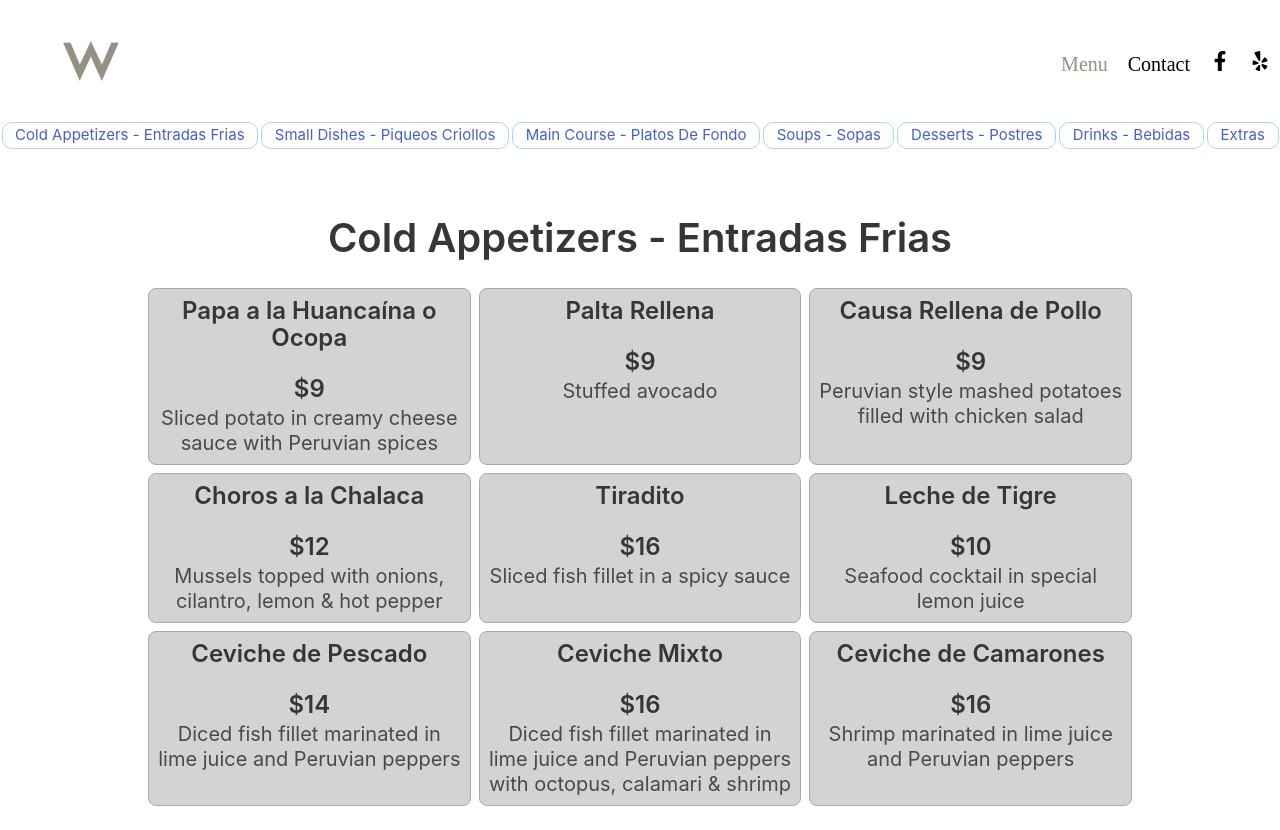
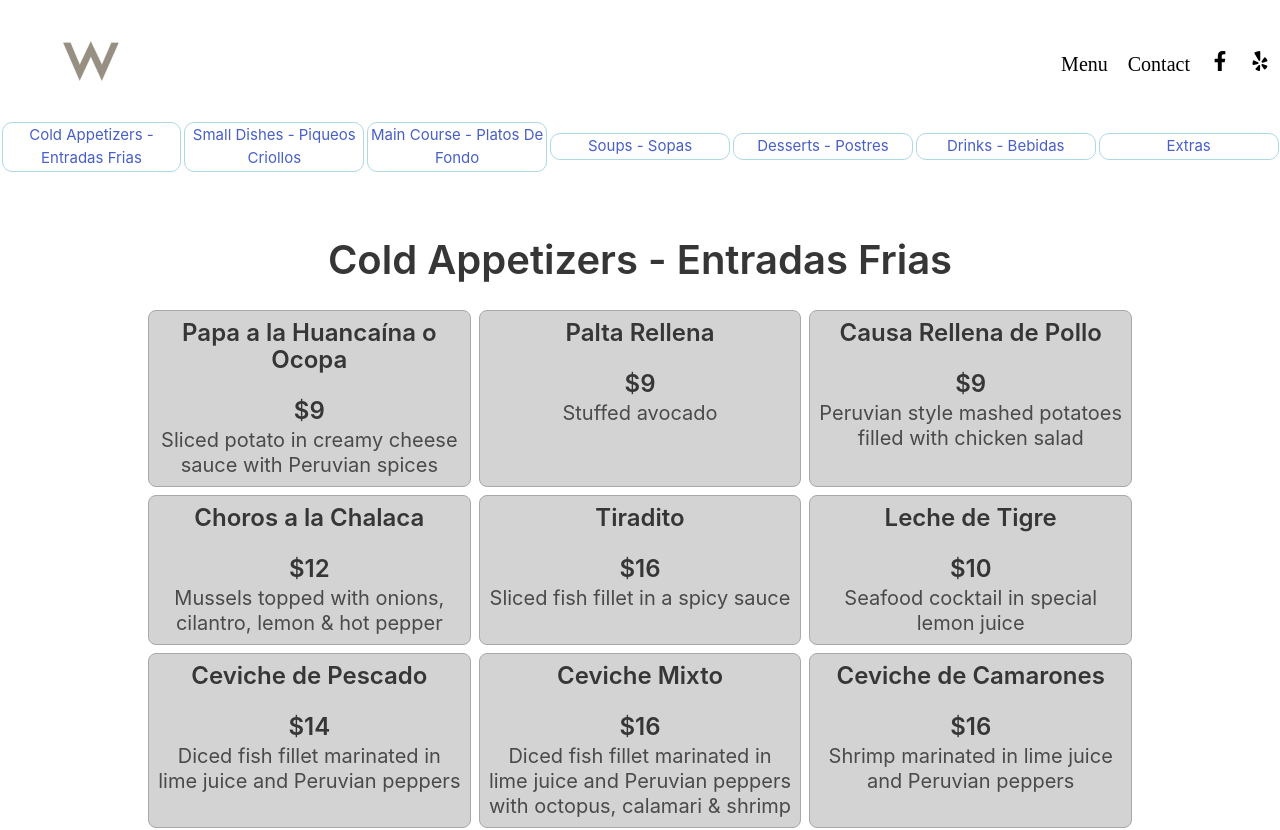
Before and after one commit to gdelv/laVicharra-client, a React (Create React App) app: page /menu in a window 1280 px wide. Shown: the top 830 px of the page. Built offline with nearby package versions, Linux system fonts and the light colour scheme; a web font is replaced by a local one.

Commit message:
added react-scroll

```diff
--- a/package.json
+++ b/package.json
@@ -12,6 +12,7 @@
     "react-redux": "^7.2.0",
     "react-router-dom": "^5.2.0",
     "react-scripts": "3.4.1",
+    "react-scroll": "^1.8.4",
     "redux": "^4.0.5"
   },
   "scripts": {
--- a/src/App.css
+++ b/src/App.css
@@ -38,6 +38,10 @@ nav {
   padding-top: 1vh;
   width: 100%;
   height: 15vh;
+  position: sticky;
+  top: 0;
+  background: white;
+  z-index: 9999;
   /* border: 1px solid red; */
 
 
@@ -81,7 +85,7 @@ nav {
 }
 
 .links a:hover {
-  transition: all .25s linear;
+  transition: all .1s linear;
   color: #f00;
 }
 .home-links a:hover {
@@ -91,7 +95,8 @@ nav {
 }
 
 .active {
-  color: #979081 !important;
+  transition: all .25s linear;
+  color: #f00;
 }
 
 .home-links {
@@ -141,7 +146,7 @@ nav {
   width: 100%;
   /* border: 1px solid red; */
   position: sticky;
-  top: 0;
+  top: 15vh;
   z-index: 9999;
   background-color: white;
   display: flex;
@@ -151,7 +156,7 @@ nav {
   flex-wrap: wrap;
 }
 .sticky-filter-bar a {
-  flex: 2 3 auto;
+  flex: 2 1 100px;
   border: 1px solid lightblue;
   border-radius: 10px;
   padding: 0.1em;
--- a/src/App.js
+++ b/src/App.js
@@ -11,6 +11,7 @@ export default function App() {
     <div className={`main-container ${hoverState}`}>
       <Nav />
       <Routes/>
+      <footer style={{height: '50vh'}}> hello</footer>
     </div>
   );
 }
--- a/src/screens/Menu.jsx
+++ b/src/screens/Menu.jsx
@@ -1,5 +1,6 @@
 import React from 'react'
 import { menu } from "../data";
+import { Link } from 'react-scroll'
 import MenuList from '../Components/MenuList';
 
 export default function Menu() {
@@ -21,7 +22,17 @@ export default function Menu() {
         <>
             <div className='sticky-filter-bar'>
                 {menu.map(e =>
-                    <a href={`#${e.menuSection.title}`}>{e.menuSection.title}</a>
+                    <Link
+                        activeClass="active"
+                        to={`${e.menuSection.title}`}
+                        spy={true}
+                        smooth={true}
+                        offset={-190}
+                        duration={500}
+                    >
+                    {e.menuSection.title}
+                </Link>
+                    // <a href={`#${e.menuSection.title}`}>{e.menuSection.title}</a>
                 )}
                 {}
             </div>
```
Also changed, not shown: 2 other files (tests, documents, lock files or other folders).
